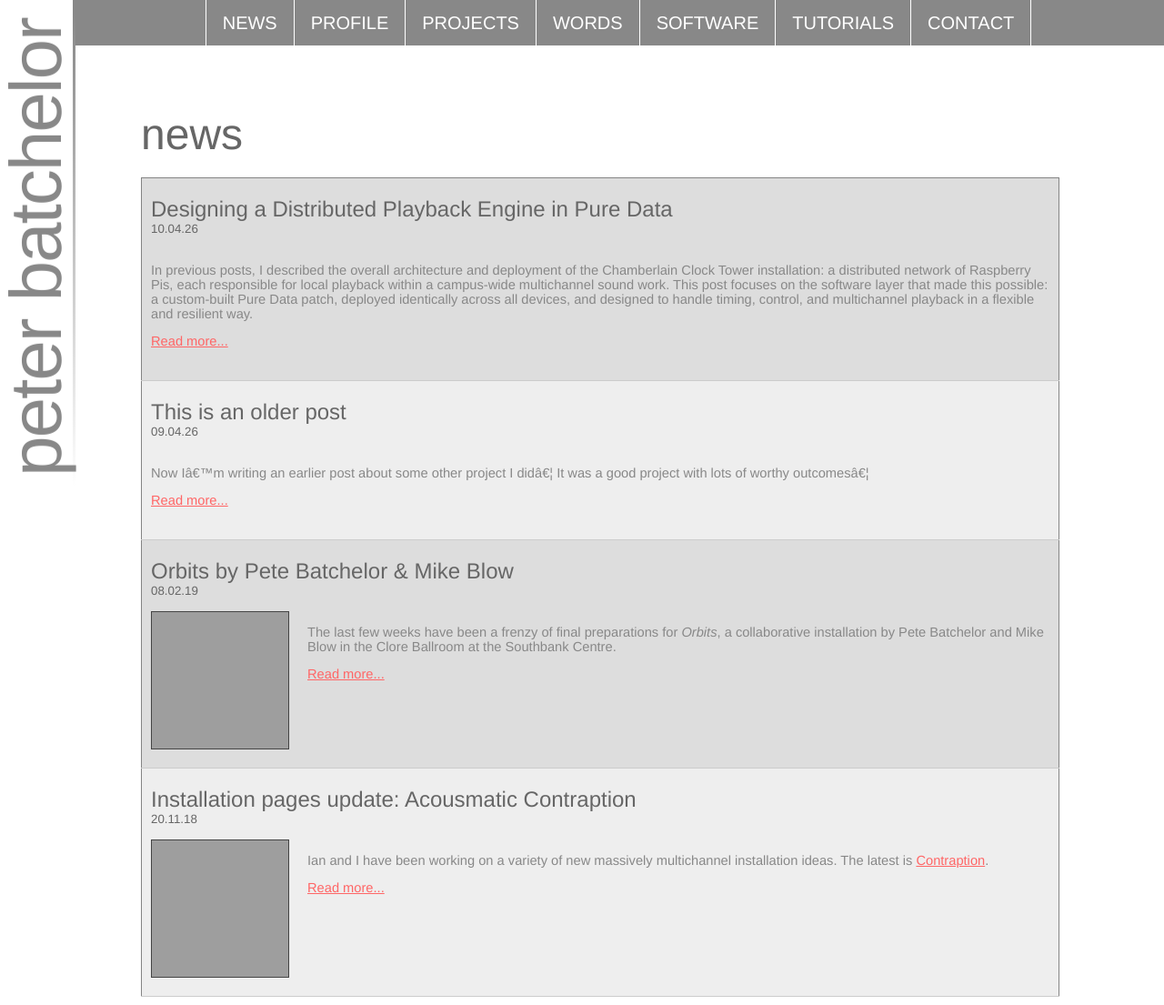
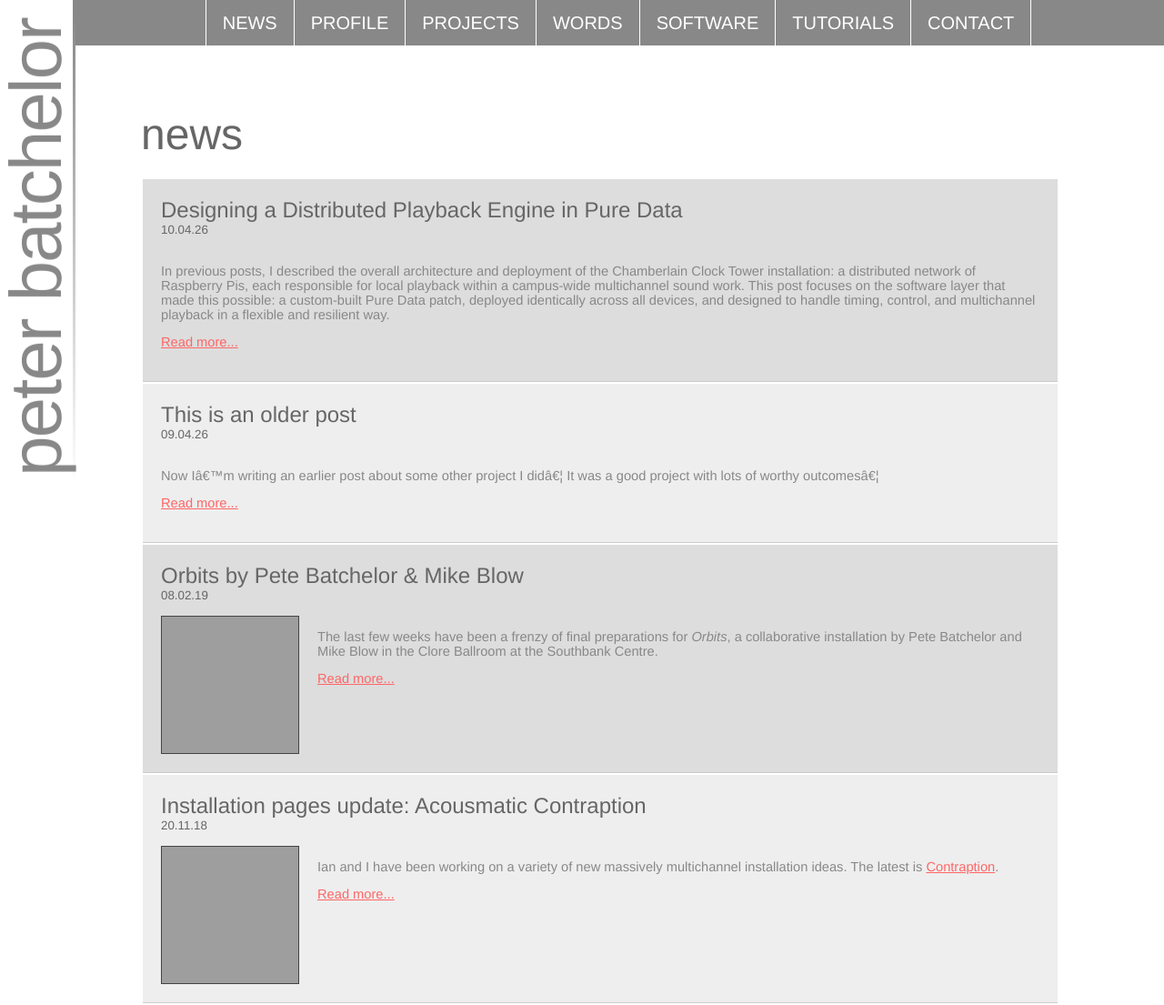
Before and after one commit to acousma74/peterbatchelor, a Jekyll site: the page built from index.md, in a window 1280 px wide. Shown: the whole page at 91% size. Built offline with Jekyll 4.4.1, drawn with Linux system fonts in a browser that asks for light colours; grey boxes are pictures that could not be loaded.

Commit message:
news update2?

```diff
--- a/assets/css/peteStyles.css
+++ b/assets/css/peteStyles.css
@@ -259,6 +259,7 @@
 }
 
 /* For 'news'(blog) page */
+/*
 table.news {
     width: 100%;
     border-collapse: collapse;
@@ -272,6 +273,19 @@
                 text-align: left;    /* Ensures content is to the left */
 				border-bottom: 1px solid #CCCCCC;
                 }
+
+*/
+
+table.news		{width: 100%;
+				border-collapse: collapse;
+				border-style: solid;
+				border-color: #D4D4D4;
+				}
+tr.news:nth-child(even) {background-color: #EEEEEE;}
+tr.news:nth-child(odd) {background-color: #DDDDDD;}
+td.news			{padding: 20px;
+				}
+
 h1.news			{font-family: Helvetica, Arial, sans-serif;
 				font-weight: normal;
 				font-size: 18pt;
```
